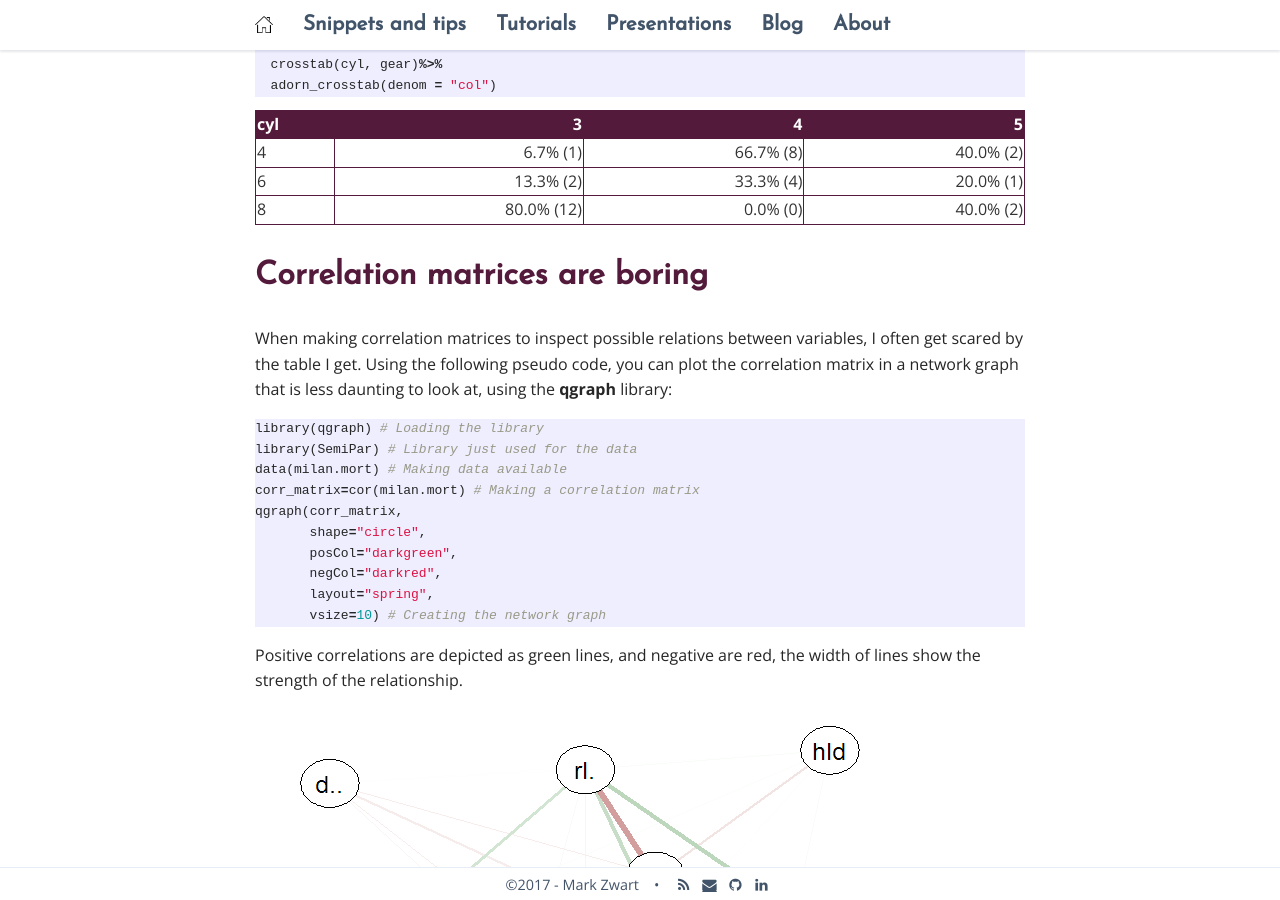
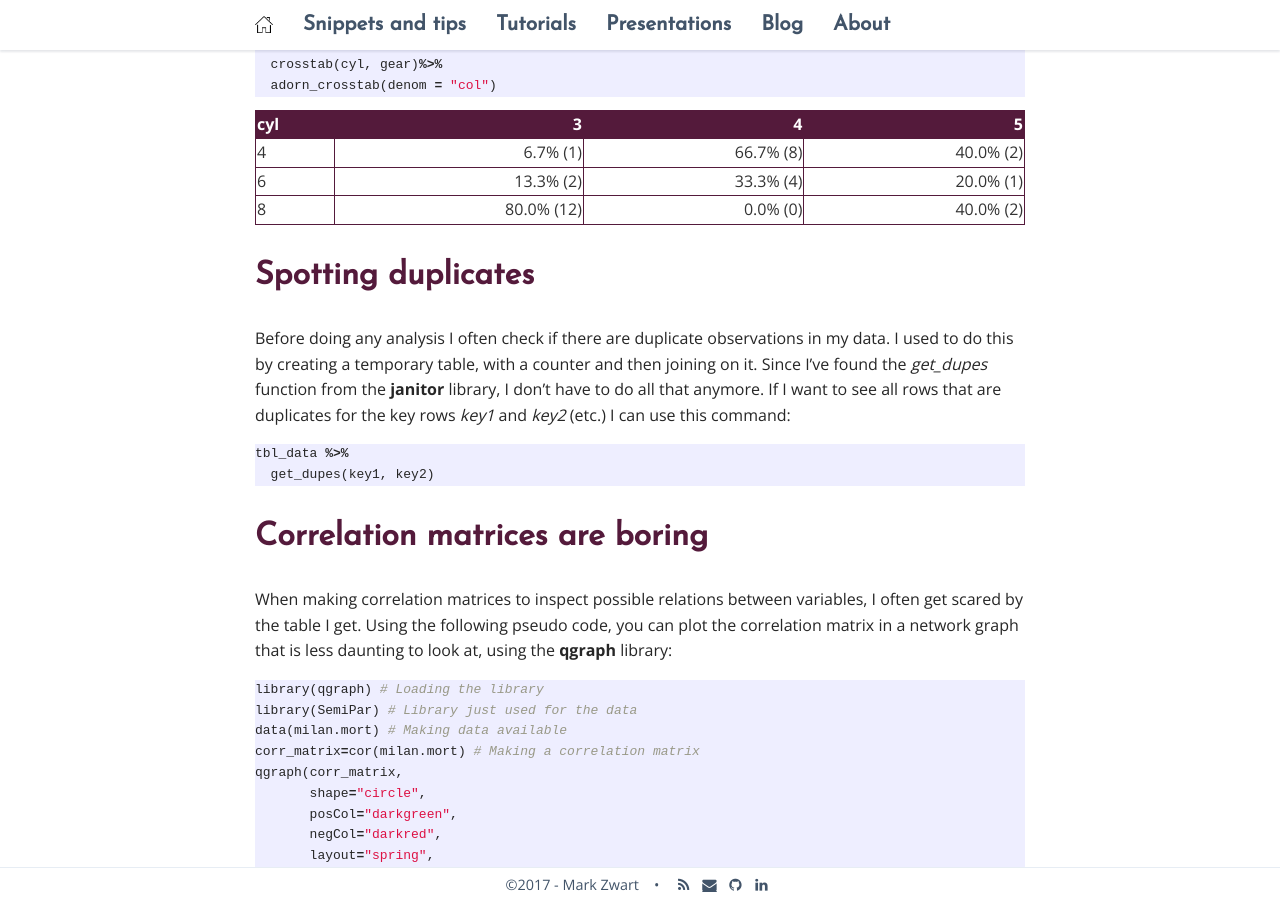
Before and after one commit to mark-me/mark-me.github.io, a Jekyll site: the page built from _pages/snippets-and-tips/data-inspection/data-inspection.md, in a window 1280 px wide and 900 px high, scrolled down 985 px. Built offline with Jekyll 4.4.1, drawn with Linux system fonts in a browser that asks for light colours; nearby versions of some CDN libraries; comment, search, counter and statistics services are not loaded.

Commit message:
Update data-inspection.md

````diff
--- a/_pages/snippets-and-tips/data-inspection/data-inspection.md
+++ b/_pages/snippets-and-tips/data-inspection/data-inspection.md
@@ -46,6 +46,14 @@ mtcars %>%
 |6|13.3%  (2)|33.3% (4)|20.0% (1)|
 |8|80.0% (12)| 0.0% (0)|40.0% (2)|
 
+# Spotting duplicates
+
+Before doing any analysis I often check if there are duplicate observations in my data. I used to do this by creating a temporary table, with a counter and then joining on it. Since I've found the _get_dupes_ function from the **janitor** library, I don't have to do all that anymore. If I want to see all rows that are duplicates for the key rows _key1_ and _key2_ (etc.) I can use this command:
+```r
+tbl_data %>%
+  get_dupes(key1, key2)
+```
+
 # Correlation matrices are boring
 
 When making correlation matrices to inspect possible relations between variables, I often get scared by the table I get. Using the following pseudo code, you can plot the correlation matrix in a network graph that is less daunting to look at, using the **qgraph** library:
````
